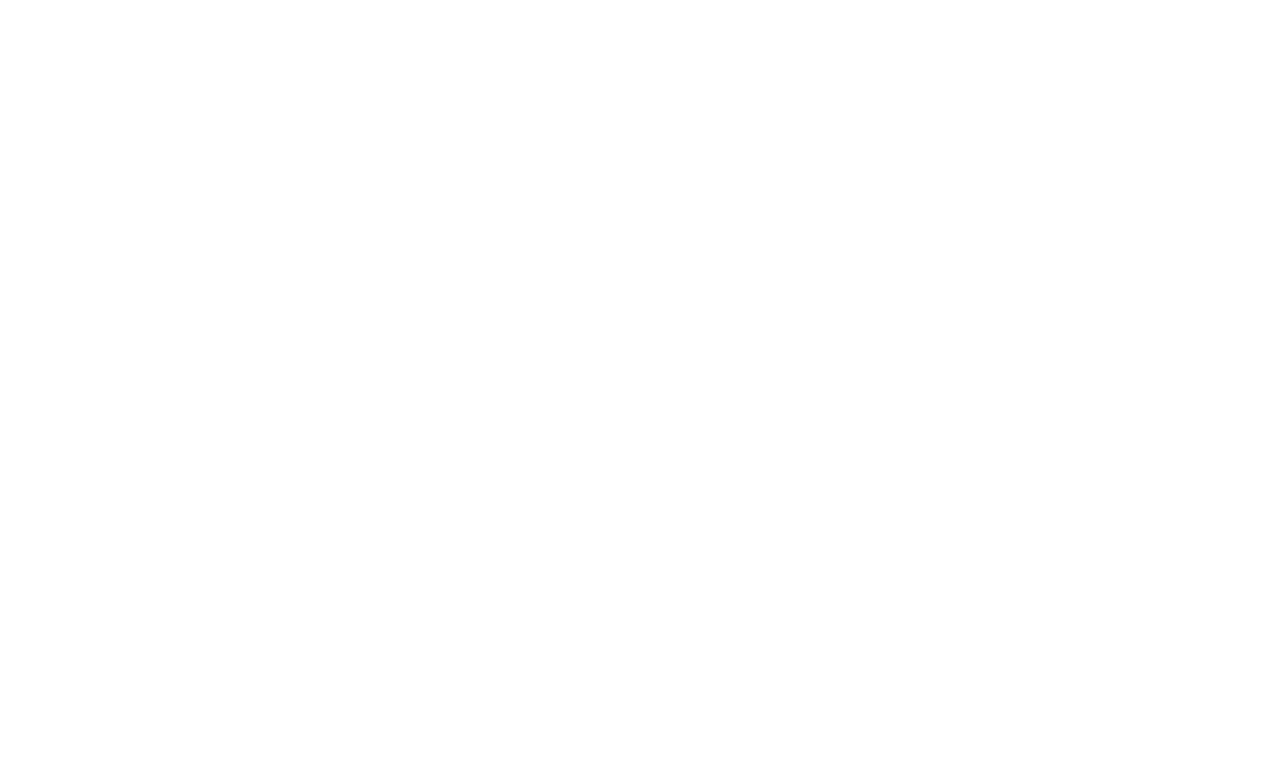
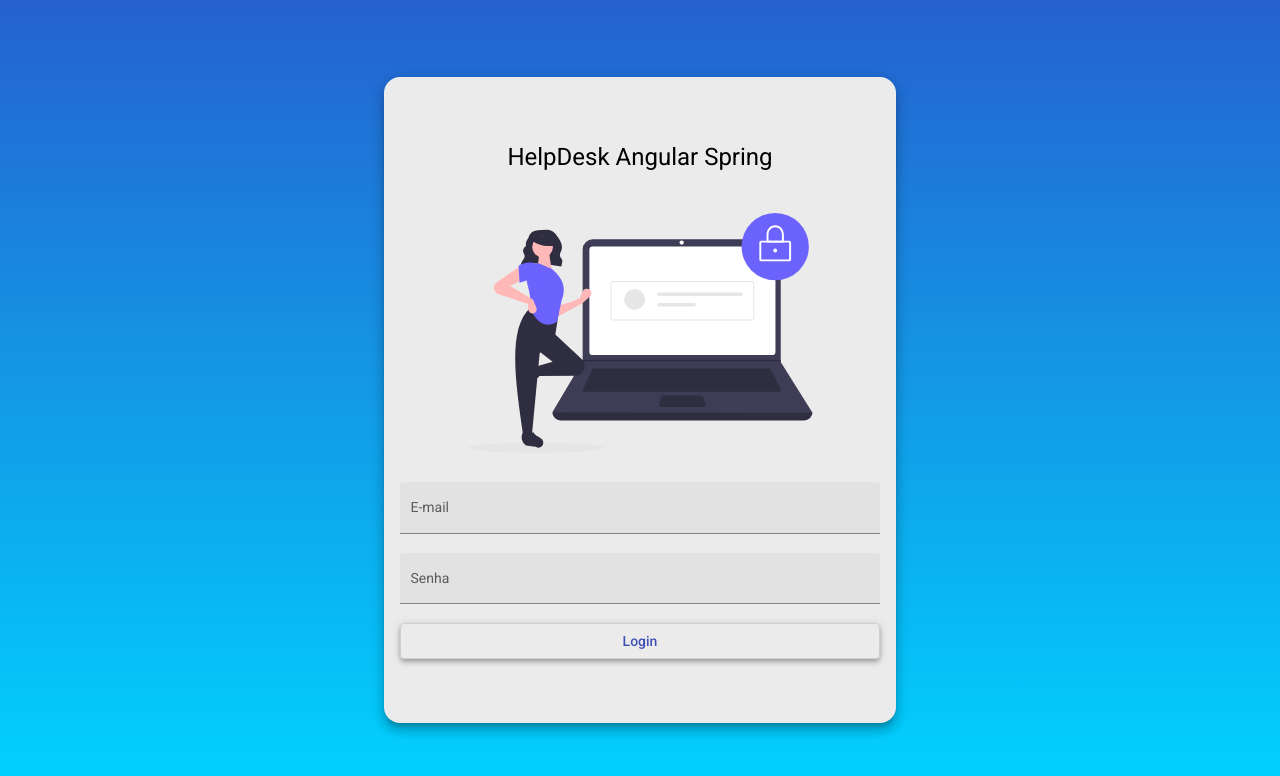
Before and after one commit to roblopes7/help-desk-angular13, an Angular app: page /login in a window 1280 px wide. Before the commit this address led to /. Shown: the top 776 px of the page. Built offline with nearby package versions, Linux system fonts and the light colour scheme.

Commit message:
Componente login

```diff
--- a/src/app/app-routing.module.ts
+++ b/src/app/app-routing.module.ts
@@ -1,3 +1,4 @@
+import { LoginComponent } from './components/login/login.component';
 import { TecnicoListComponent } from './components/tecnico/tecnico-list/tecnico-list.component';
 import { HomeComponent } from './components/home/home.component';
 import { NavComponent } from './components/nav/nav.component';
@@ -5,6 +6,7 @@
 import { RouterModule, Routes } from '@angular/router';
 
 const routes: Routes = [
+  {path:'login', component:LoginComponent},
   {
     path:'', component: NavComponent, children:[
       {path:'home', component: HomeComponent},
--- a/src/app/app.module.ts
+++ b/src/app/app.module.ts
@@ -28,6 +28,7 @@
 import { HomeComponent } from './components/home/home.component';
 import { HeaderComponent } from './components/header/header.component';
 import { TecnicoListComponent } from './components/tecnico/tecnico-list/tecnico-list.component';
+import { LoginComponent } from './components/login/login.component';
 
 
 @NgModule({
@@ -36,7 +37,8 @@
     NavComponent,
     HomeComponent,
     HeaderComponent,
-    TecnicoListComponent
+    TecnicoListComponent,
+    LoginComponent
   ],
   imports: [
     BrowserModule,
--- /dev/null
+++ b/src/app/components/login/login.component.css
@@ -0,0 +1,30 @@
+.container{
+  height: 100%;
+  background: linear-gradient(180deg, rgba(2,0,36,1) 0%, rgba(37,97,207,1) 0%, rgba(0,212,255,1) 100%);
+  display: flex;
+  align-items: center;
+  justify-content: center;
+}
+
+.form {
+  width: 30rem;
+  margin: auto;
+  background-color: rgb(235,235,235);
+  padding: 4rem 1rem;
+  border-radius: 1rem;
+}
+
+h1 {
+  width: 100%;
+  text-align: center;
+}
+
+img {
+  height: 15rem;
+  width: 100%;
+  margin: 1.5rem auto 1.5rem auto;
+}
+
+.full-width {
+  width: 100%;
+}
--- /dev/null
+++ b/src/app/components/login/login.component.html
@@ -0,0 +1,20 @@
+<div class="container">
+  <form class="form mat-elevation-z8">
+
+    <h1>HelpDesk Angular Spring</h1>
+
+    <img src="assets/img/login-image.svg" alt="HelpDesk login">
+    <mat-form-field class="full-width" appearance="fill">
+      <mat-label>E-mail</mat-label>
+      <input matInput placeholder="Ex. Teste@teste.com">
+    </mat-form-field>
+
+    <mat-form-field class="full-width" appearance="fill">
+      <mat-label>Senha</mat-label>
+      <input type="password" matInput placeholder="Ex. 123">
+    </mat-form-field>
+
+    <button mat-stroked-button color="primary" class="full-width mat-elevation-z4">Login</button>
+  </form>
+
+</div>
--- /dev/null
+++ b/src/app/components/login/login.component.ts
@@ -0,0 +1,15 @@
+import { Component, OnInit } from '@angular/core';
+
+@Component({
+  selector: 'app-login',
+  templateUrl: './login.component.html',
+  styleUrls: ['./login.component.css']
+})
+export class LoginComponent implements OnInit {
+
+  constructor() { }
+
+  ngOnInit(): void {
+  }
+
+}
```
Also changed, not shown: src/assets/img/login-image.svg (added), 1 other file (tests, documents, lock files or other folders).
